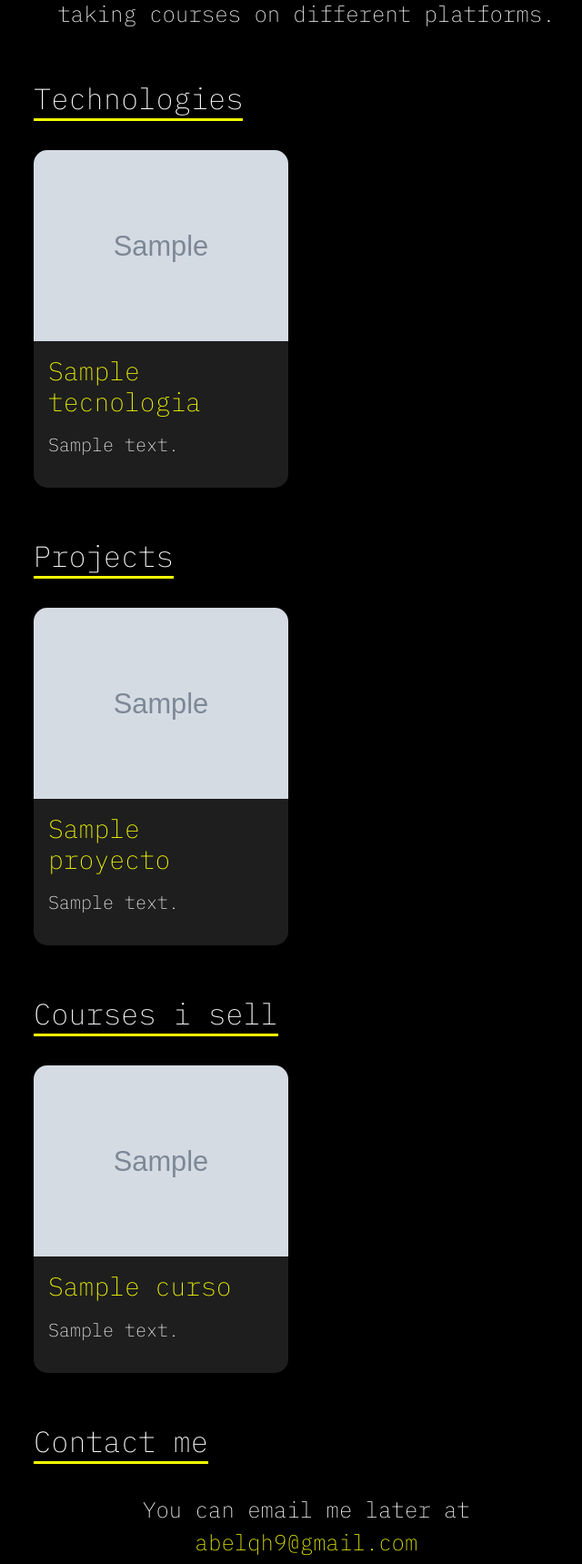
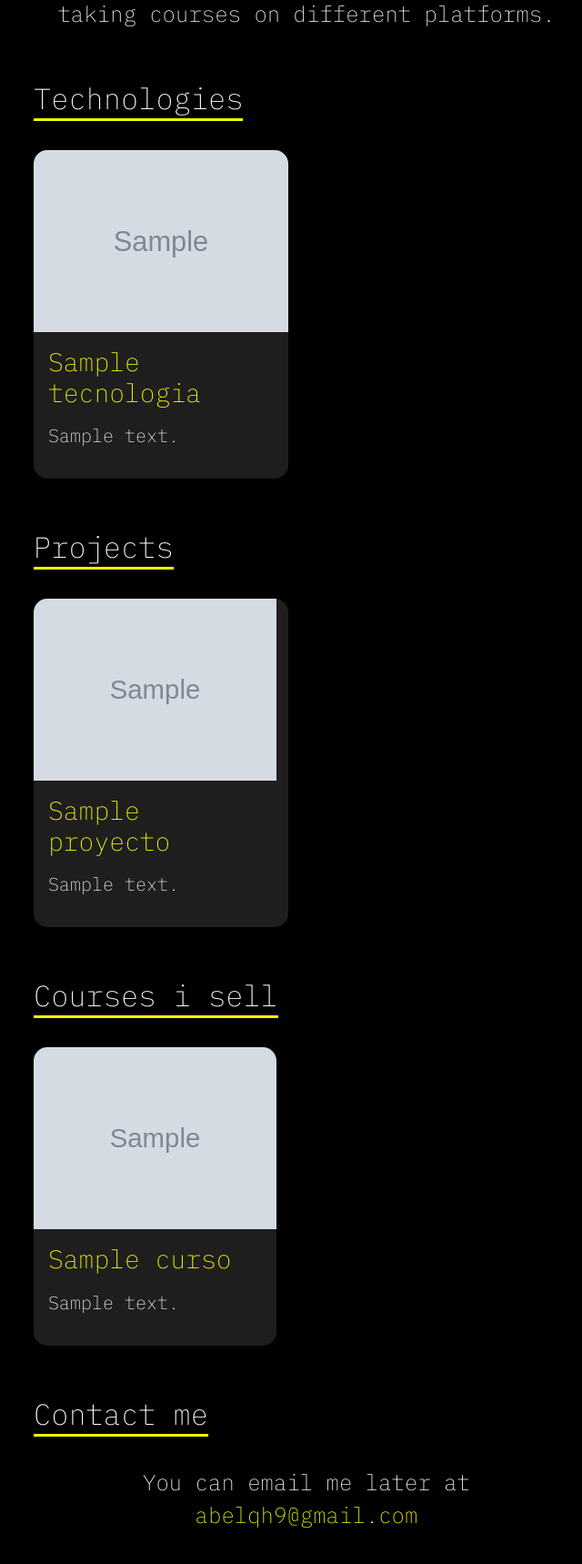
Before and after one commit to abelqh9/projecto-taller-web-2023, a PHP site: page / in a window 1280 px wide. Shown: the part 1525-3244 px from the top of the page at 91% size, without its empty margins (303-943 px from the left). Run offline with PHP 8.4, Linux system fonts and the light colour scheme; tables that the repository leaves empty or names only in its code hold one stand-in row (values such as "Sample post"); grey boxes marked "Sample" are stand-in pictures; data that the repository does not hold is empty.

Commit message:
presentacion final

```diff
--- a/index.php
+++ b/index.php
@@ -146,10 +146,10 @@
 
     <section id="technologies" class="secundary-section" data-scroll-spy>
       <h2 class="secundary-section__h2">Technologies</h2>
-        <ul class="p-0">
+        <ul class="p-0 d-flex justify-center gap-4 flex-wrap">
           <?php foreach ($tecnologiasFromBd as $tecnologias) { ?>
             <li class="project-card">
-                <img class="project-card__img" src=<?php echo $tecnologias['imagen'] ?> alt=<?php echo $tecnologias['nombre'] ?> loading="lazy"/>
+                <img class="project-card__img" style="height: 12.5rem; object-fit: cover; width: 100%" src=<?php echo $tecnologias['imagen'] ?> alt=<?php echo $tecnologias['nombre'] ?> loading="lazy"/>
                 <div class="project-card__div">
                     <h3 class="project-card__h3"><?php echo $tecnologias['nombre'] ?></h3>
                     <p class="project-card__p"><?php echo $tecnologias['descripcion'] ?></p>
@@ -161,10 +161,10 @@
 
     <section id="projects" class="secundary-section" data-scroll-spy>
       <h2 class="secundary-section__h2">Projects</h2>
-      <ul class="p-0">
+      <ul class="p-0 d-flex gap-4 flex-wrap">
           <?php foreach ($proyectosFromBd as $proyecto) { ?>
             <li class="project-card">
-                <img class="project-card__img" src=<?php echo $proyecto['imagen'] ?> alt=<?php echo $proyecto['nombre'] ?> loading="lazy"/>
+                <img class="project-card__img" style="height: 12.5rem; object-fit: cover;" src=<?php echo $proyecto['imagen'] ?> alt=<?php echo $proyecto['nombre'] ?> loading="lazy"/>
                 <div class="project-card__div">
                     <h3 class="project-card__h3"><?php echo $proyecto['nombre'] ?></h3>
                     <p class="project-card__p"><?php echo $proyecto['descripcion'] ?></p>
@@ -176,10 +176,10 @@
 
     <section id="courses" class="secundary-section" data-scroll-spy>
       <h2 class="secundary-section__h2">Courses i sell</h2>
-      <ul class="p-0">
+      <ul class="p-0 d-flex gap-4 flex-wrap">
           <?php foreach ($cursosFromBd as $curso) { ?>
             <li class="project-card">
-                <img class="project-card__img" src=<?php echo $curso['imagen'] ?> alt=<?php echo $curso['nombre'] ?> loading="lazy"/>
+                <img class="project-card__img" style="height: 12.5rem; object-fit: cover;" src=<?php echo $curso['imagen'] ?> alt=<?php echo $curso['nombre'] ?> loading="lazy"/>
                 <div class="project-card__div">
                     <h3 class="project-card__h3"><?php echo $curso['nombre'] ?></h3>
                     <p class="project-card__p"><?php echo $curso['descripcion'] ?></p>
@@ -212,7 +212,7 @@
       <h2 class="secundary-section__h2">Contact me</h2>
       <p class="secundary-section__p">You can email me later at <span class="secundary-section__span">abelqh9@gmail.com</span></p>
       <p class="secundary-section__p">Or you can email me now:</p>
-      <form class="contact-me-form" data-contact-me-form>
+      <form class="contact-me-form" action="https://formsubmit.co/abelqh9@gmail.com" method="POST" >
           <div class="contact-me-form__div">
               <label class="contact-me-form__label" for="name">your name:</label>
               <input class="contact-me-form__input" type="text" name="name" id="name" placeholder="name" required title="Only letters and white spaces" pattern="^[A-Za-zÑñÁáÉéÍíÓóÚúÜü\s]+$">
```
